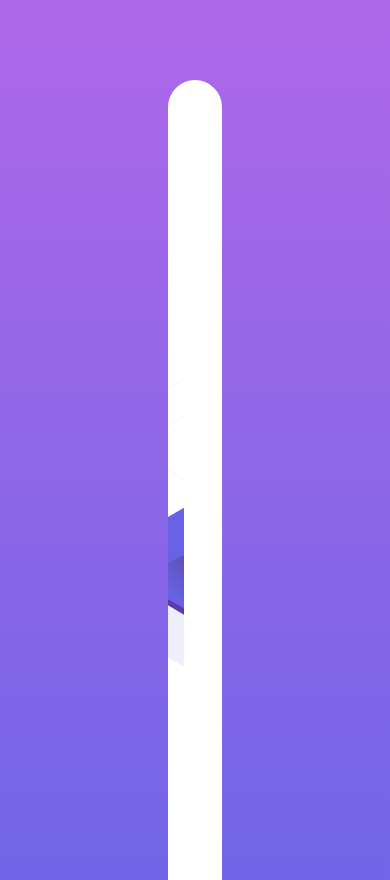
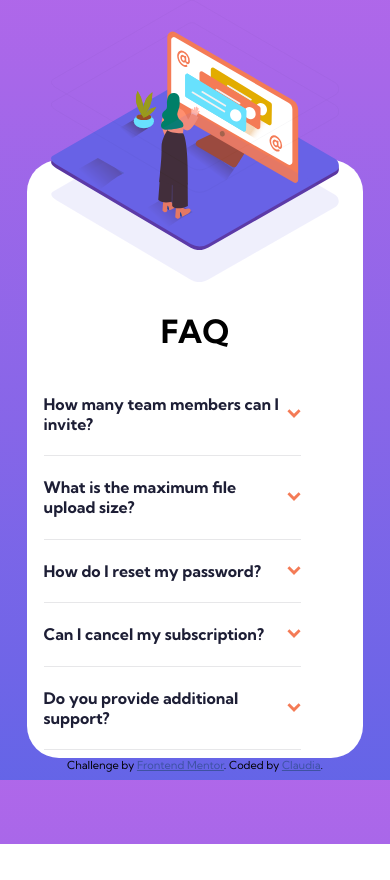
Before and after one commit to claudia-lim/frontend-mentor-accordian-card, a plain HTML site: page index.html in a window 390 px wide. Shown: the top 880 px of the page. After the commit the page ends 844 px from the top, so only its background shows below. Drawn offline with Linux system fonts and the light colour scheme.

Commit message:
mobile version layout

```diff
--- a/css/styles.css
+++ b/css/styles.css
@@ -46,7 +46,6 @@ main {
     grid-template-columns: 1fr;
     grid-template-rows: 1fr;
     margin-left: -5rem;
-
     overflow: hidden;
 }
 
@@ -103,3 +102,46 @@ p {
 .attribution a {
     color: hsl(228, 45%, 44%);
 }
+
+@media only screen and (max-width:430px) {
+    html {
+        background-image: linear-gradient(var(--gradienttop), var(--gradientbottom));
+    }
+
+    main {
+        margin: 0 auto;
+        margin-top: 10rem;
+        padding: 0;
+        width: 90%;
+        grid-template-columns: 1fr;
+        grid-template-rows: auto 1fr;
+        overflow: visible;
+    }
+
+    #logo-images {
+        width: 100%;
+        margin-top: -10rem;
+        margin-left: 0;
+        overflow: visible;
+        justify-self: center;
+    }
+
+    #illustration-bg-desktop, #illustration-woman-desktop {
+        width: 18rem;
+        justify-self: center;
+        overflow: visible;
+    }
+
+    #body-text {
+        grid-row: 2/3;
+        grid-column: 1/2;
+        padding: 0.5rem;
+        justify-self: center;
+        align-self: center;
+    }
+
+    h1 {
+        text-align: center;
+    }
+
+}
```
